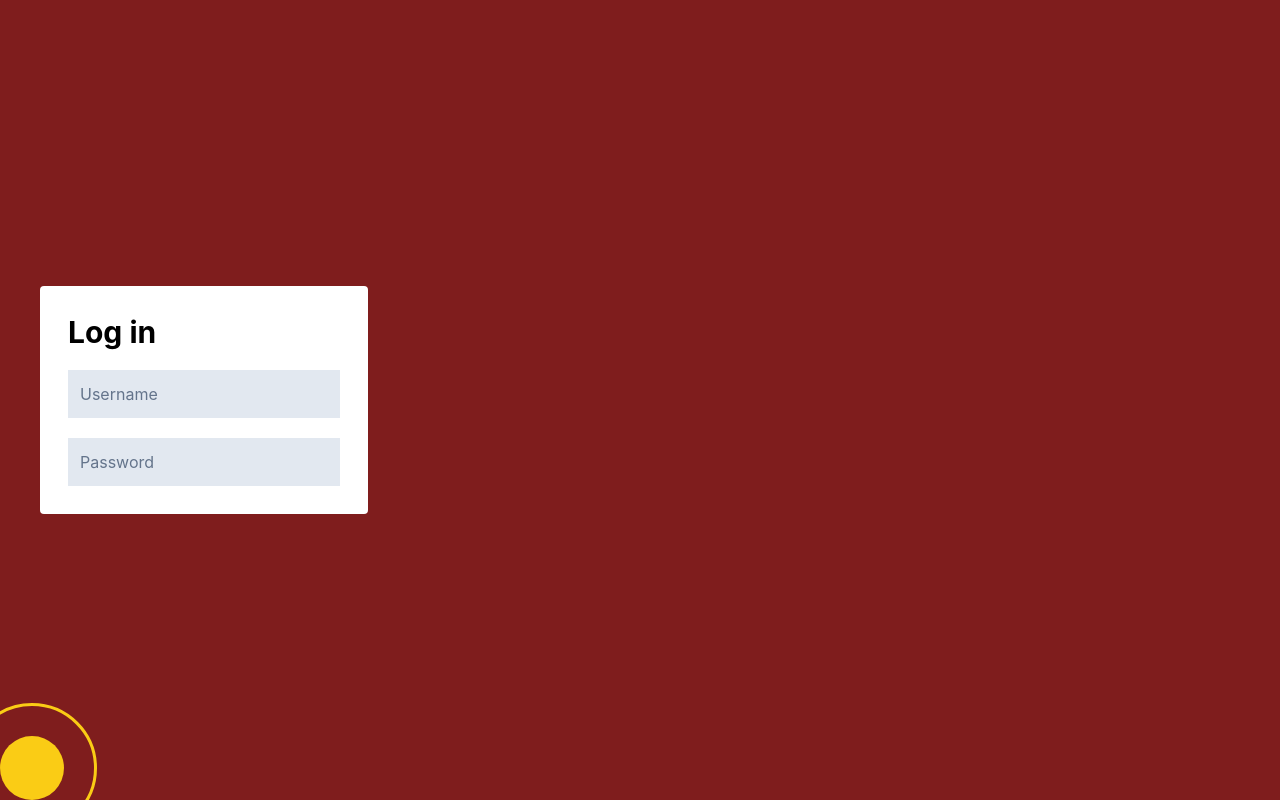
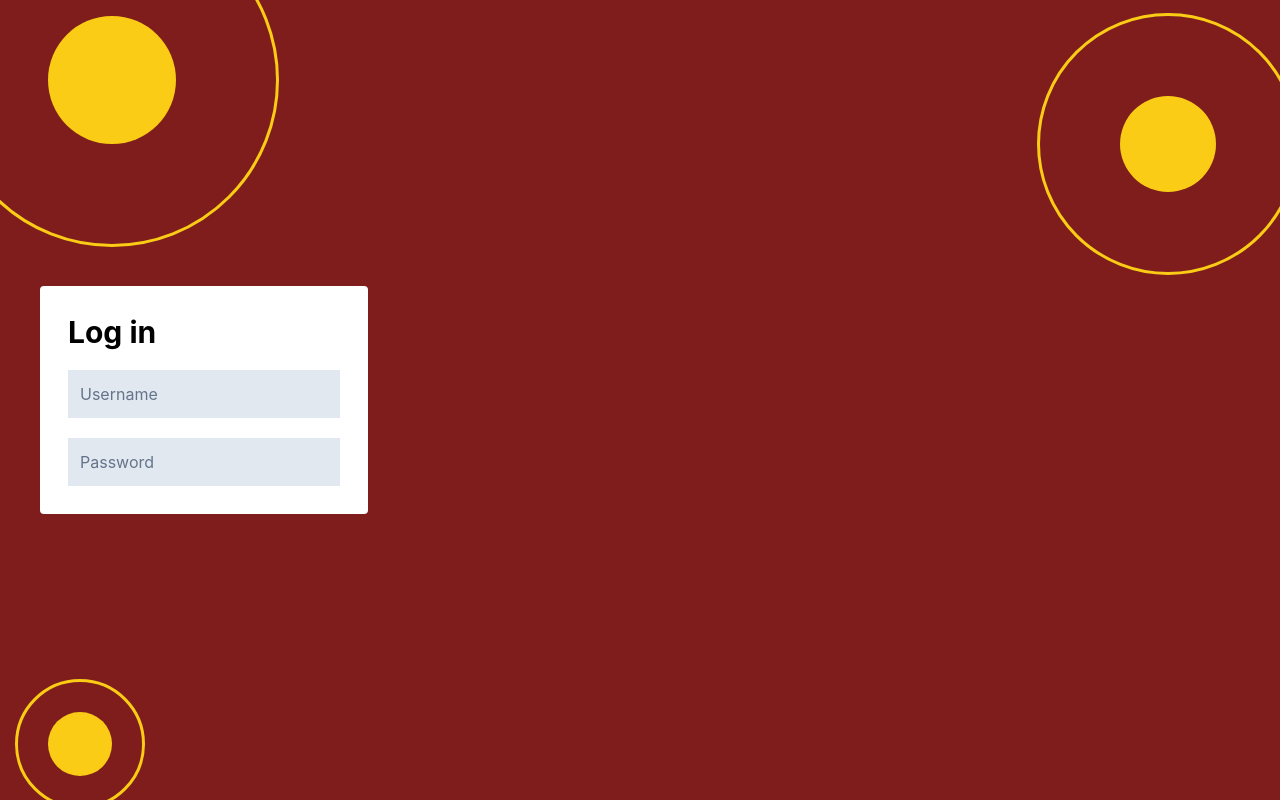
Before and after one commit to StretchedCode/LoginPage, a React (Vite) app in the folder Client/: page / in a window 1280 px wide. Built offline with nearby package versions, Linux system fonts and the light colour scheme.

Commit message:
Added two more circles with alterred outline offset and size values

```diff
--- a/Client/src/components/loginCircles.tsx
+++ b/Client/src/components/loginCircles.tsx
@@ -1,6 +1,10 @@
 function LoginCircles() {
   return (
-    <div className="h-16 w-16 rounded-full bg-yellow-400 absolute outline outline-yellow-400 outline-offset-[30px] bottom-0 left-0"></div>
+    <>
+      <div className="h-16 w-16 rounded-full bg-yellow-400 absolute outline outline-yellow-400 outline-offset-[30px] bottom-6 left-12"></div>
+      <div className="h-24 w-24 rounded-full bg-yellow-400 absolute outline outline-yellow-400 outline-offset-[80px] top-24 right-16"></div>
+      <div className="h-32 w-32 rounded-full bg-yellow-400 absolute outline outline-yellow-400 outline-offset-[100px] top-4 left-12"></div>
+    </>
   )
 }
 
```
